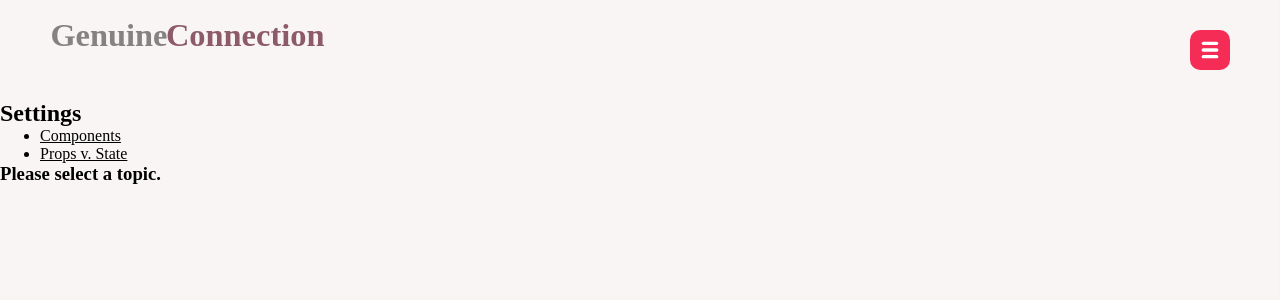
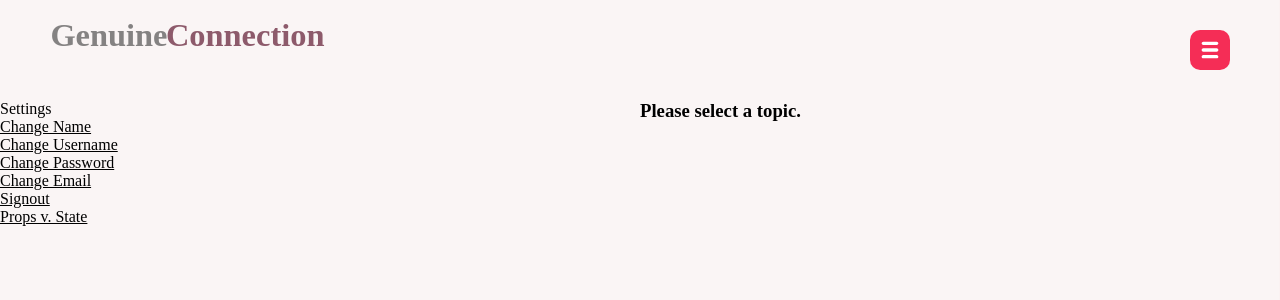
Before and after one commit to abhaykvincent/genuine-connections, a React (Create React App) app: page /settings in a window 1280 px wide. Shown: the top 300 px of the page. Built offline with nearby package versions, Linux system fonts and the light colour scheme.

Commit message:
settings router done ✅

```diff
--- a/src/App.js
+++ b/src/App.js
@@ -17,6 +17,7 @@ import Splash from './pages/splash/splash'
 import Home from './pages/home/home'
 
 import NewContact from './pages/newContact/newContact'
+import Settings from './pages/settings/settings'
 
 import Login from './pages/login/login'
 import Signup from './pages/signup/signup'
@@ -64,43 +65,7 @@ export default function App() {
   );
 }
 
-function Settings() {
-  let match = useRouteMatch();
-  return (
-    <div>
-      <h2>Settings</h2>
 
-      <ul>
-        <li>
-          <Link to={`${match.url}/components`}>Components</Link>
-        </li>
-        <li>
-          <Link to={`${match.url}/props-v-state`}>
-            Props v. State
-          </Link>
-        </li>
-      </ul>
-
-      {/* The Topics page has its own <Switch> with more routes
-          that build on the /topics URL path. You can think of the
-          2nd <Route> here as an "index" page for all topics, or
-          the page that is shown when no topic is selected */}
-      <Switch>
-        <Route path={`${match.path}/:topicId`}>
-          <Topic />
-        </Route>
-        <Route path={match.path}>
-          <h3>Please select a topic.</h3>
-        </Route>
-      </Switch>
-    </div>
-  );
-}
-
-function Topic() {
-  let { topicId } = useParams();
-  return <h3>Requested topic ID: {topicId}</h3>;
-}
 
 function NewConnection() {
   let { topicId } = useParams();
--- /dev/null
+++ b/src/pages/settings/settings.js
@@ -0,0 +1,110 @@
+import React, { Component } from 'react'
+import {
+    BrowserRouter as Router,
+    Switch,
+    Route,
+    Link,
+    useRouteMatch,
+    useParams
+} from "react-router-dom";
+import './settings.scss'
+
+function Settings() {
+    let match = useRouteMatch();
+    return (
+        <div className="settings">
+            <div className="left-panel">
+                <div className="title-settings">Settings</div>
+                <div>
+                    <Link to={`${match.url}/change/name`}>
+                        <div className="setting-option">Change Name</div>
+                    </Link>
+                    <Link to={`${match.url}/change/username`}>
+                        <div className="setting-option">Change Username</div>
+                    </Link>
+                    <Link to={`${match.url}/change/password`}>
+                        <div className="setting-option">Change Password</div>
+                    </Link>
+                    <Link to={`${match.url}/change/email`}>
+                        <div className="setting-option">Change Email</div>
+                    </Link>
+                    <Link to={`${match.url}/`}>
+                        <div className="setting-option">Signout</div>
+                    </Link>
+                    <Link to={`${match.url}/props-v-state`}>
+                        Props v. State
+                    </Link>
+                </div>
+        </div>
+            <div className="right-panel">
+                <Switch>
+                <Route path={`${match.path}/change/name`}>
+                    <ChangeName />
+                </Route>
+                <Route path={`${match.path}/change/username`}>
+                    <ChangeUsername />
+                </Route>
+                <Route path={`${match.path}/change/password`}>
+                    <ChangePassword />
+                </Route>
+                <Route path={`${match.path}/change/email`}>
+                    <ChangeEmail />
+                </Route>
+
+                <Route path={match.path}>
+                    <h3>Please select a topic.</h3>
+                </Route>
+                </Switch>
+            </div>
+        </div>
+    );
+}
+
+export default Settings;
+
+function Topic() {
+    let { topicId } = useParams();
+    return (
+        <div className="option-control">
+            <h3>Requested topic ID: {topicId}</h3>
+            <p>Lorem ipsum dolor sit amet consectetur adipisicing elit. Nisi saepe quia libero corrupti cumque praesentium doloribus ipsam eveniet quos quis porro, quaerat perferendis accusamus accusantium labore sunt sit in error. Quo, totam!</p>
+        </div>
+
+    )
+}
+function ChangeName() {
+    return (
+        <div className="option-control">
+            <h3>Change name</h3>
+            <p>Lorem ipsum dolor sit amet consectetur adipisicing elit. Nisi saepe quia libero corrupti cumque praesentium doloribus ipsam eveniet quos quis porro, quaerat perferendis accusamus accusantium labore sunt sit in error. Quo, totam!</p>
+        </div>
+
+    )
+}
+function ChangeUsername() {
+    return (
+        <div className="option-control">
+            <h3>Change Username</h3>
+            <p>Lorem ipsum dolor sit amet consectetur adipisicing elit. Nisi saepe quia libero corrupti cumque praesentium doloribus ipsam eveniet quos quis porro, quaerat perferendis accusamus accusantium labore sunt sit in error. Quo, totam!</p>
+        </div>
+
+    )
+}
+function ChangePassword() {
+    return (
+        <div className="option-control">
+            <h3>Change Password</h3>
+            <p>Lorem ipsum dolor sit amet consectetur adipisicing elit. Nisi saepe quia libero corrupti cumque praesentium doloribus ipsam eveniet quos quis porro, quaerat perferendis accusamus accusantium labore sunt sit in error. Quo, totam!</p>
+        </div>
+
+    )
+}
+function ChangeEmail() {
+    return (
+        <div className="option-control">
+            <h3>Change Email</h3>
+            <p>Lorem ipsum dolor sit amet consectetur adipisicing elit. Nisi saepe quia libero corrupti cumque praesentium doloribus ipsam eveniet quos quis porro, quaerat perferendis accusamus accusantium labore sunt sit in error. Quo, totam!</p>
+        </div>
+
+    )
+}
--- /dev/null
+++ b/src/pages/settings/settings.scss
@@ -0,0 +1,4 @@
+.settings{
+    display: grid;
+    grid-template-columns: 1fr 1fr;
+}
```
Also changed, not shown: 1 other file (tests, documents, lock files or other folders).
